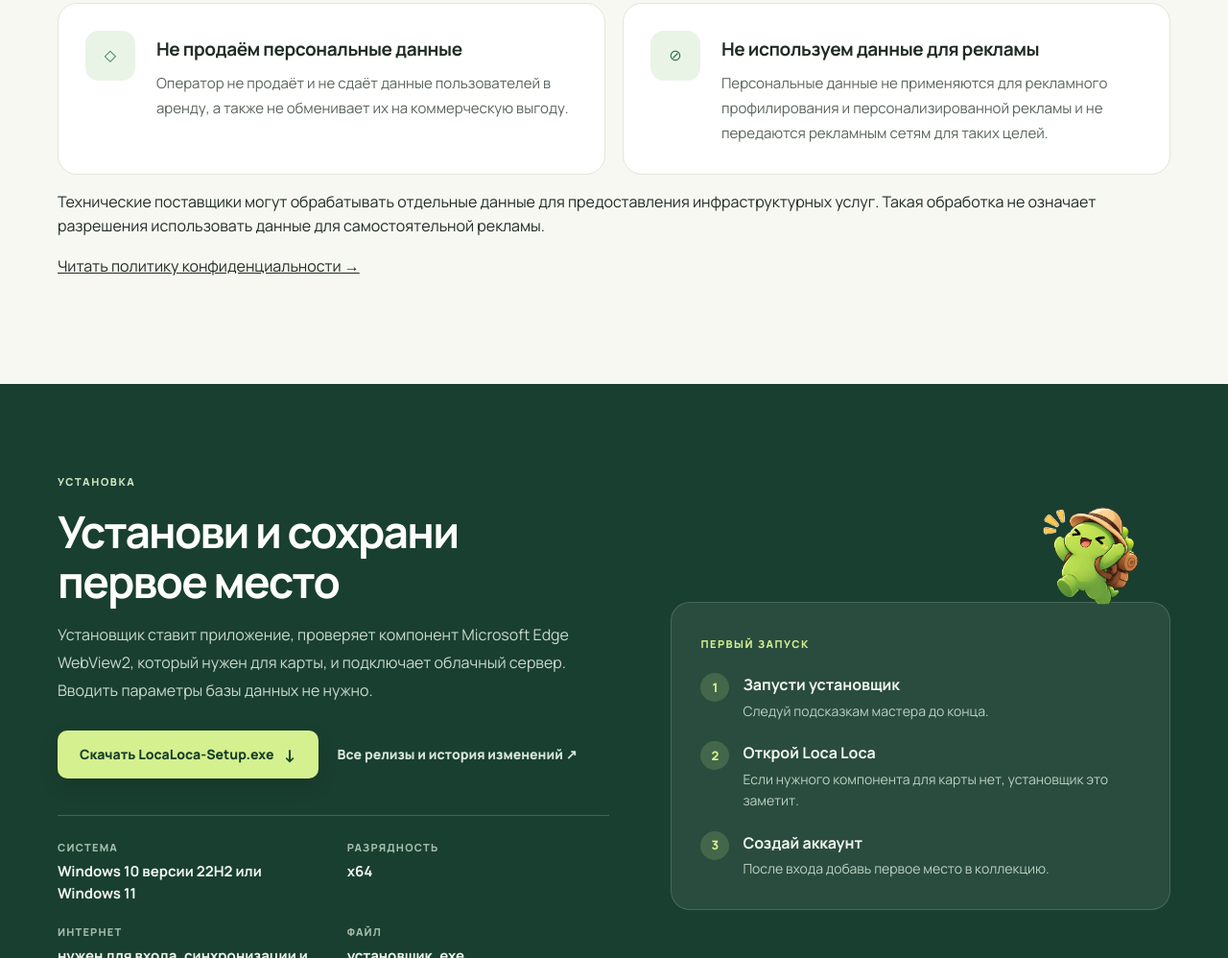
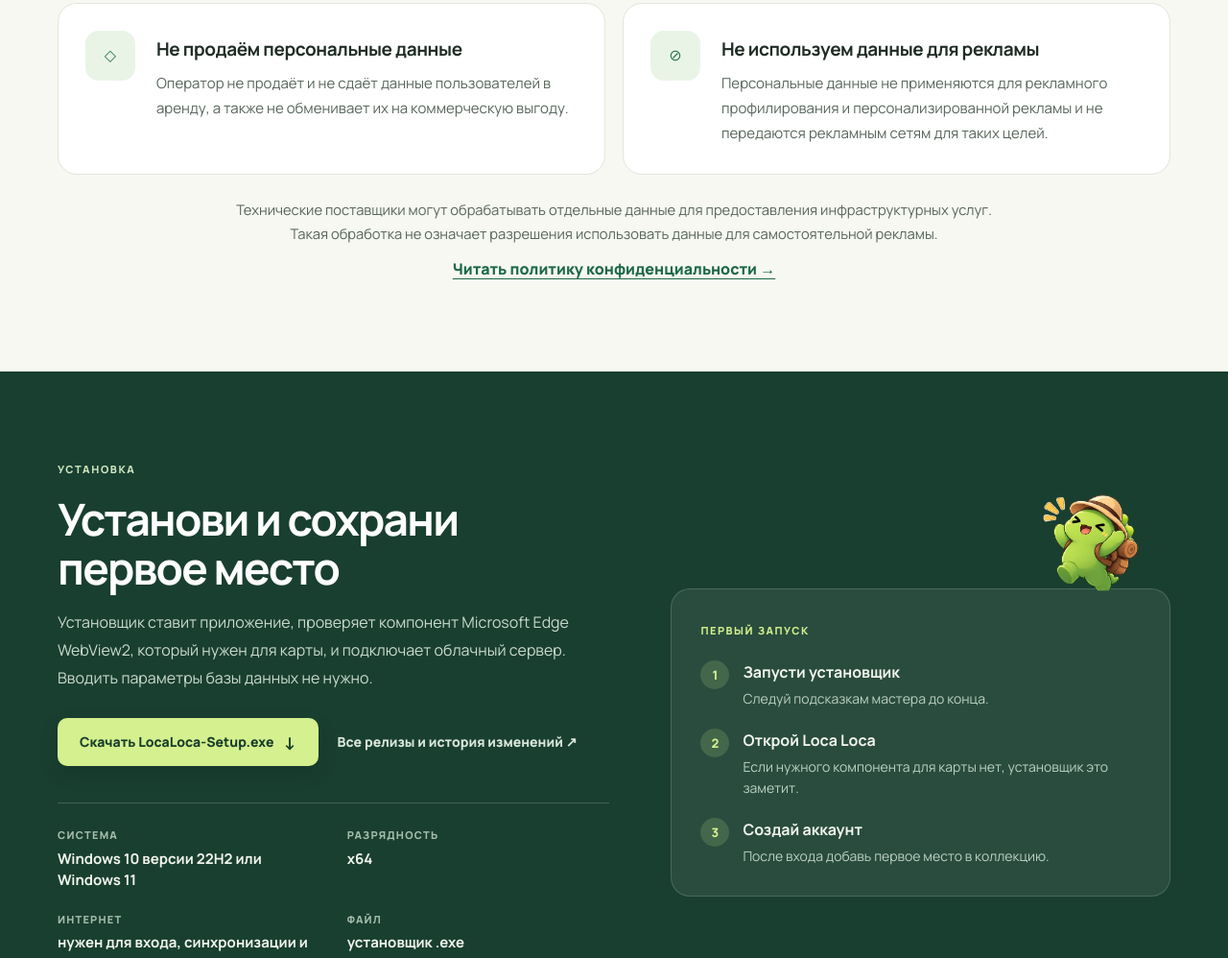
Before and after one commit to teofobiaa/LocaLoca, a plain HTML site: page site/index.html in a window 1280 px wide. Shown: the part 6213-7211 px from the top of the page at 96% size. Drawn offline with Linux system fonts and the light colour scheme.

Commit message:
feat(site): link public privacy policy

```diff
--- a/site/index.html
+++ b/site/index.html
@@ -25,6 +25,7 @@
   <link rel="preconnect" href="https://fonts.gstatic.com" crossorigin>
   <link href="https://fonts.googleapis.com/css2?family=Manrope:wght@400;500;600;700;800&amp;display=swap" rel="stylesheet">
   <link rel="stylesheet" href="styles.css">
+  <link rel="stylesheet" href="styles-privacy.css">
 </head>
 <body id="top">
   <a class="skip-link" href="#main">К содержимому</a>
```
